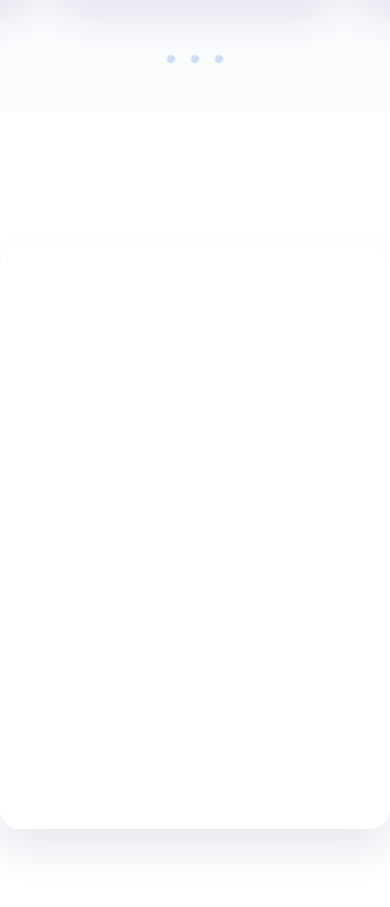
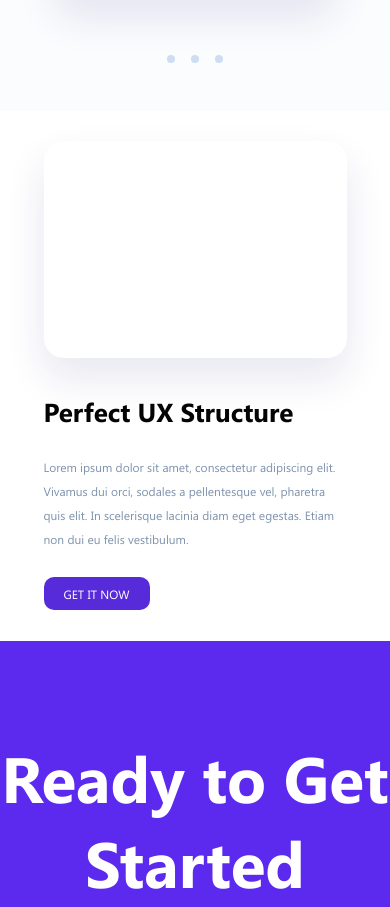
Before and after one commit to natia-n/responsive-website, a plain HTML site: page index.html in a window 390 px wide. Shown: the part 1452-2359 px from the top of the page. Drawn offline with Linux system fonts and the light colour scheme.

Commit message:
section-3-is responsivi dasrulda

```diff
--- a/assets/responsive.css
+++ b/assets/responsive.css
@@ -74,53 +74,25 @@
         margin: 0px;
     }
 
-    /*section-2*/
+    /* section-3 */
 
-    .section-2 .page-3 div{
-        display: inline-block;
-        width: 12px;
-        height: 12px;
-        background-color: #CDDDF3;
-        border-radius: 50px;
-        margin: 10px;
-        cursor: pointer;
+    .section-3 {
+        padding-left: 40px;
+        padding-right: 40px;
+        padding-top: 100px;
+        padding-bottom: 85px;
     }
 
-    .section-2 .page-3 div:hover{
-        background-color: #6736F9;
+    .section-3 div {
+        width: 700px;
+        height: 502px;
     }
 
-    .active{
-        background-color: #6736F9;
+    .section-3 .text {
+        margin-top: 0px;
     }
 
-    .section-2 .about-us .about{
-        margin: 100px 30px;
-        width: 380px;
-        height: 395px;
-        padding-left: 30px;
-        padding-right: 30px;
-    }
-
-    .section-2 .about-us .relative {
-        margin-top: 60px;
-    }
-
-    .section-2 .about-us .absolute{
-        position: absolute;
-    }
-
-    .section-2 .about-us .absolute-1{
-        right: calc(50% + 380px / 2);
-    }
-
-    .section-2 .about-us .absolute-3{
-        left: calc(50% + 380px / 2);
-    }
-
-
-
-    /*section-7*/
+    /* section-7 */
     .section-7{
         padding-top: 80px;
         padding-bottom: 80px;
@@ -164,6 +136,51 @@
     }
 }
 
+@media (max-width: 1382px){  /*მხოლოდ სექცია-2-თვის*/
+    .section-2 .page-3 div{
+        display: inline-block;
+        width: 12px;
+        height: 12px;
+        background-color: #CDDDF3;
+        border-radius: 50px;
+        margin: 10px;
+        cursor: pointer;
+    }
+
+    .section-2 .page-3 div:hover{
+        background-color: #6736F9;
+    }
+
+    .active{
+        background-color: #6736F9;
+    }
+
+    .section-2 .about-us .about{
+        margin: 100px 30px;
+        width: 380px;
+        height: 395px;
+        padding-left: 30px;
+        padding-right: 30px;
+    }
+
+    .section-2 .about-us .relative {
+        margin-top: 60px;
+    }
+
+    .section-2 .about-us .absolute{
+        position: absolute;
+    }
+
+    .section-2 .about-us .absolute-1{
+        right: calc(50% + 380px / 2);
+    }
+
+    .section-2 .about-us .absolute-3{
+        left: calc(50% + 380px / 2);
+    }
+}
+
+
 @media (max-width: 1366px){
     /*head*/
 
@@ -189,9 +206,50 @@
         gap: 30px;
     }
 
+    /* section-3 */
+
+    .section-3 {
+        padding-top: 80px;
+        padding-bottom: 70px;
+        gap: 90px;
+    }
+
+    .section-3 div {
+        width: 600px;
+        height: 430px;
+    }
+
+    .section-3 .text h3 {
+        font-size: 50px;
+    }
+
+    .section-3 .text p {
+        font-size: 17px;
+    }
+
+    .section-3 .text button {
+        font-size: 17px;
+        width: 190px;
+        height: 58px;
+    }
+
 
 }
 
+
+@media (max-width: 1280px){   /*მხოლოდ სექცია-2-თვის*/
+    .section-2 .page-3{
+        display: block;
+    }
+
+    .section-2 .about-us .absolute-1{
+        box-shadow: none;
+    }
+
+    .section-2 .about-us .absolute-3{
+        box-shadow: none;
+    }
+}
 
 @media (max-width: 1024px){
 
@@ -276,6 +334,34 @@
     .section-2 .about-us .absolute-3 {
         left: calc(50% + 340px / 2);
     }
+
+    /* section-3 */
+
+    .section-3 {
+        padding-top: 60px;
+        padding-bottom: 50px;
+        gap: 60px;
+    }
+
+    .section-3 div {
+        width: 550px;
+        height: 395px;
+    }
+
+    .section-3 .text h3 {
+        font-size: 40px;
+    }
+
+    .section-3 .text p {
+        font-size: 15px;
+    }
+
+    .section-3 .text button {
+        font-size: 15px;
+        width: 160px;
+        height: 49px;
+        margin-top: 40px;
+    }
 }
 
 
@@ -337,6 +423,32 @@
 
     .section-2 {
         margin-top: 600px;
+    }
+
+    /* section-3 */
+
+     .section-3 {
+        gap: 50px;
+    }
+
+    .section-3 div {
+        width: 430px;
+        height: 309px;
+    }
+
+    .section-3 .text h3 {
+        font-size: 32px;
+    }
+
+    .section-3 .text p {
+        font-size: 14px;
+    }
+
+    .section-3 .text button {
+        font-size: 14px;
+        width: 135px;
+        height: 41px;
+        margin-top: 35px;
     }
 
 }
@@ -454,6 +566,37 @@
         width: 100%;
     }
 
+    /* section-3 */
+
+    .section-3 {
+        padding-top: 30px;
+        padding-bottom: 30px;
+        padding-left: 36px;
+        padding-right: 36px;
+        gap: 36px;
+    }
+
+    .section-3 div {
+        width: 303px;
+        height: 217px;
+    }
+
+    .section-3 .text h3 {
+        font-size: 26px;
+        margin-bottom: 26px;
+    }
+
+    .section-3 .text p {
+        font-size: 12px;
+    }
+
+    .section-3 .text button {
+        font-size: 12px;
+        width: 106px;
+        height: 33px;
+        margin-top: 26px;
+    }
+
 }
 
 @media (max-width: 490px){
@@ -550,4 +693,25 @@
         padding-top: 35px;
         padding-bottom: 29px;
     }
+
+    /* section-3 */
+
+    .section-3 {
+        padding: 10px;
+        gap: 15px;
+    }
+
+    .section-3 div {
+        width: 270px;
+        height: 195px;
+    }
+
+    .section-3 .text h3 {
+        font-size: 24px;
+        margin-bottom: 10px;
+    }
+
+    .section-3 .text button {
+        margin-top: 15px;
+    }
 }
--- a/assets/scrips.js
+++ b/assets/scrips.js
@@ -4,3 +4,11 @@ const manu = document.getElementById('manu');
 manuImg.addEventListener('click', function(){
     manu.classList.toggle('show');
 })
+
+const absolut1 = document.getElementById('absolut-1');
+const page3 = document.getElementById('page-3');
+console.log(page3.display);
+if(absolut1.style.right < 0){
+    page3.style.display = 'block';
+    console.log(page3.style.display);
+}
--- a/assets/style.css
+++ b/assets/style.css
@@ -266,6 +266,10 @@
     line-height: 1.5;
 }
 
+.section-2 .page-3{
+    display: none;
+}
+
 /*section-3*/
 
 .section-3{
@@ -291,12 +295,15 @@
     box-shadow: 0px 20px 40px rgb(36 38 114 / 11%);
 }
 
+.section-3 .text{
+    margin-top: 113px;
+}
+
 .section-3 .text h3{
     font-family: segoe-ui;
     font-weight: bold;
     font-size: 64px;
     color:#040404;
-    margin-top: 113px;
     margin-bottom: 42px;
 }
 
--- a/index.html
+++ b/index.html
@@ -63,7 +63,7 @@
             <p>Proin rhoncus, neque sed congue commodo, orci magna tristique
             <br/> ipsum, vel egestas risus augue quis justo.</p>
             <div class="about-us">
-                <div class="about absolute absolute-1">
+                <div class="about absolute absolute-1" id="absolut-1">
                     <div class="relative">
                         <div class="backround-img">
                             <img src="./assets/images/notes.png" alt="">
@@ -100,7 +100,7 @@
                     </p>
                 </div>
             </div>
-            <div class="page-3">
+            <div class="page-3" id="page-3">
                 <div></div>
                 <div></div>
                 <div></div>
@@ -112,9 +112,9 @@
             <div class="text">
                 <h3>Perfect UX Structure</h3>
                 <p>Lorem ipsum dolor sit amet, consectetur adipiscing elit.
-                    <br/>Vivamus dui orci, sodales a pellentesque vel, pharetra quis elit.
-                    <br/>In scelerisque lacinia diam eget egestas. Etiam non dui eu felis
-                    <br/>vestibulum.
+                    Vivamus dui orci, sodales a pellentesque vel, pharetra quis elit.
+                    In scelerisque lacinia diam eget egestas. Etiam non dui eu felis
+                    vestibulum.
                 </p>
                 <button>GET IT NOW</button>
             </div>
```
